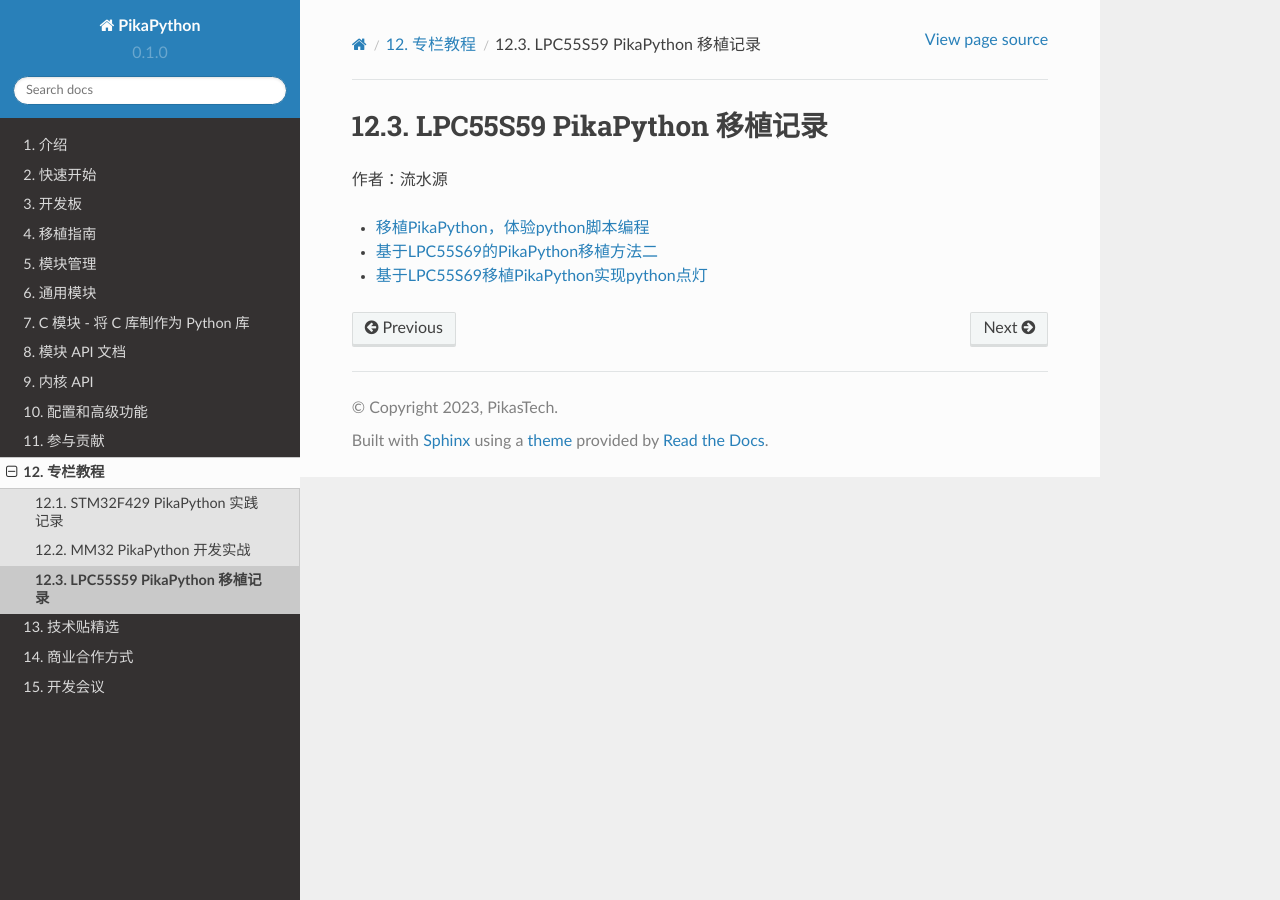
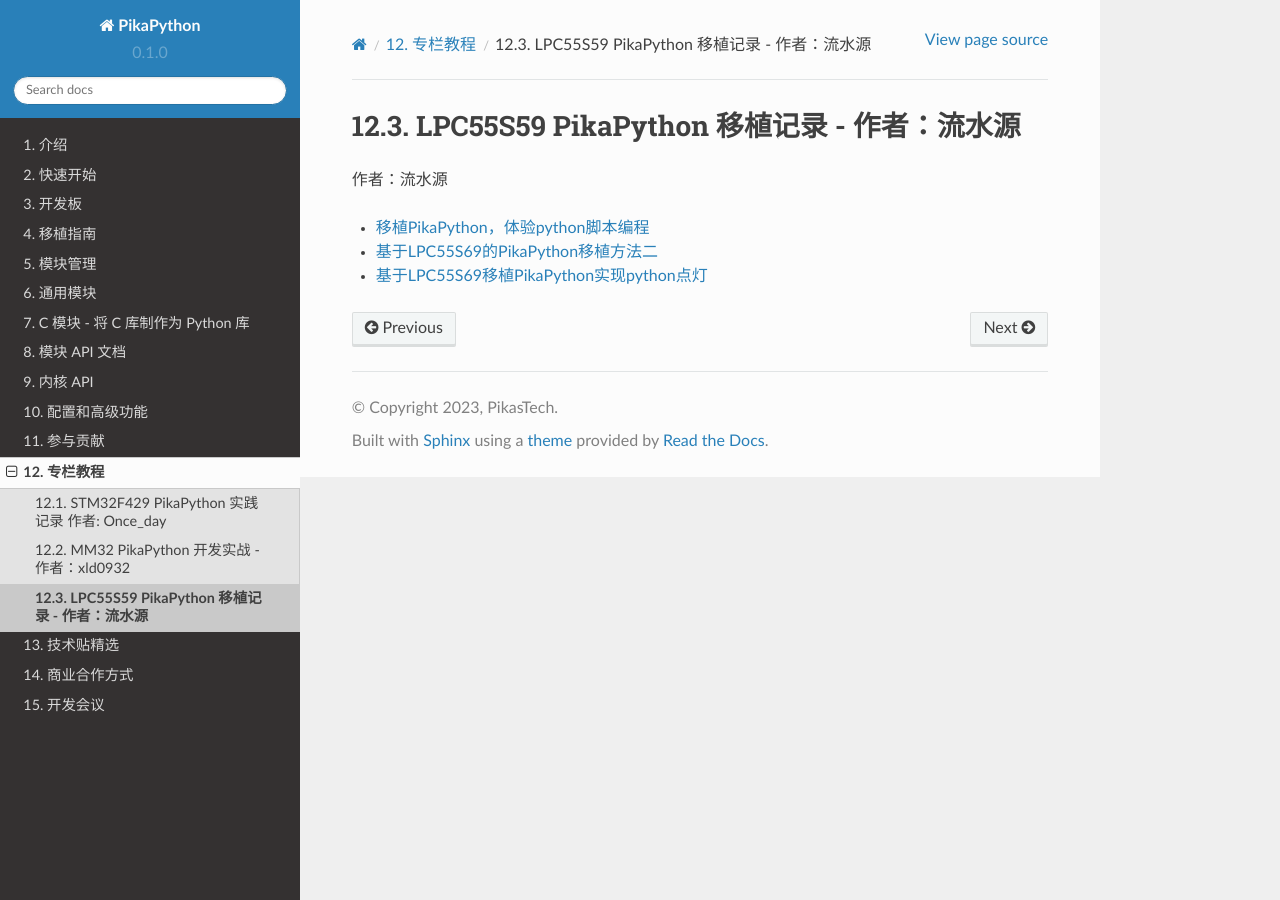
Before and after one commit to pikasTech/pikadoc, a Sphinx documentation site: the page built from docs/source/tutorial_LPC55S69.md, in a window 1280 px wide. Built offline with Sphinx 7.4.7 and the Read the Docs theme 2.0.0, drawn with Linux system fonts in a browser that asks for light colours.

Commit message:
add 作者

```diff
--- a/docs/source/MM32 PikaScript.md
+++ b/docs/source/MM32 PikaScript.md
@@ -1,4 +1,4 @@
-# MM32 PikaPython 开发实战
+# MM32 PikaPython 开发实战 - 作者：xld0932
 
 作者：[xld0932](https://bbs.21ic.com/icview-3236202-1-1.html)
 
--- a/docs/source/pikascript 实践记录.md
+++ b/docs/source/pikascript 实践记录.md
@@ -1,4 +1,4 @@
-# STM32F429 PikaPython 实践记录
+# STM32F429 PikaPython 实践记录 作者: Once_day
 
 作者：[Once_day](https://blog.csdn.net/Once_day)
 - [PikaScript实践记录(1)之hello world](https://blog.csdn.net/Once_day/article/details/126552628)
--- a/docs/source/tutorial_LPC55S69.md
+++ b/docs/source/tutorial_LPC55S69.md
@@ -1,4 +1,4 @@
-# LPC55S59 PikaPython 移植记录
+# LPC55S59 PikaPython 移植记录 - 作者：流水源
 
 作者：流水源
 
```
